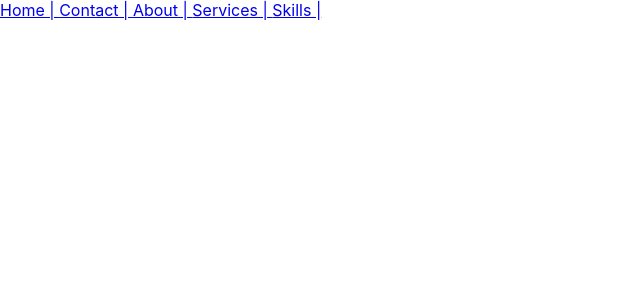
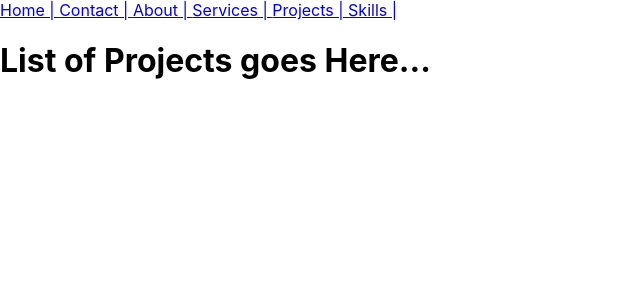
Before and after one commit to justingracie/Portfolio--1-, a React (Create React App) app: page /projects in a window 1280 px wide. Shown: the top 300 px of the page, without its empty margins (0-640 px from the left). Built offline with nearby package versions, Linux system fonts and the light colour scheme.

Commit message:
added projects template

```diff
--- a/src/Components/Nav/Nav.jsx
+++ b/src/Components/Nav/Nav.jsx
@@ -8,6 +8,7 @@ export const NavBar = () => {
             <NavLink to='/contact'> Contact |  </NavLink>
             <NavLink to='/about'> About |  </NavLink>
             <NavLink to='/services'> Services |  </NavLink>
+            <NavLink to='/projects'> Projects |  </NavLink>
             <NavLink to='/skills'> Skills |  </NavLink>
         </>
     )
--- /dev/null
+++ b/src/Components/Projects.jsx
@@ -0,0 +1,7 @@
+export const Projects = () =>{
+    return(
+        <>
+            <h1>List of Projects goes Here...</h1>
+        </>
+    )
+}
--- a/src/index.js
+++ b/src/index.js
@@ -9,6 +9,7 @@ import { Contact } from './Components/Contact';
 import { Skills } from './Components/Skills';
 import { Services } from './Components/Services';
 import { NavBar } from './Components/Nav/Nav';
+import { Projects } from './Components/Projects';
 
 
 const root = ReactDOM.createRoot(document.getElementById('root'));
@@ -21,6 +22,7 @@ root.render(
         <Route path='/contact' element={< Contact /> }/>
         <Route path='/skills' element={< Skills /> }/>
         <Route path='/services' element={< Services /> }/>
+        <Route path='/projects' element={< Projects /> }/>
         <Route path='/about' element={< About />}/>
       </Routes>
     </Router>
```
